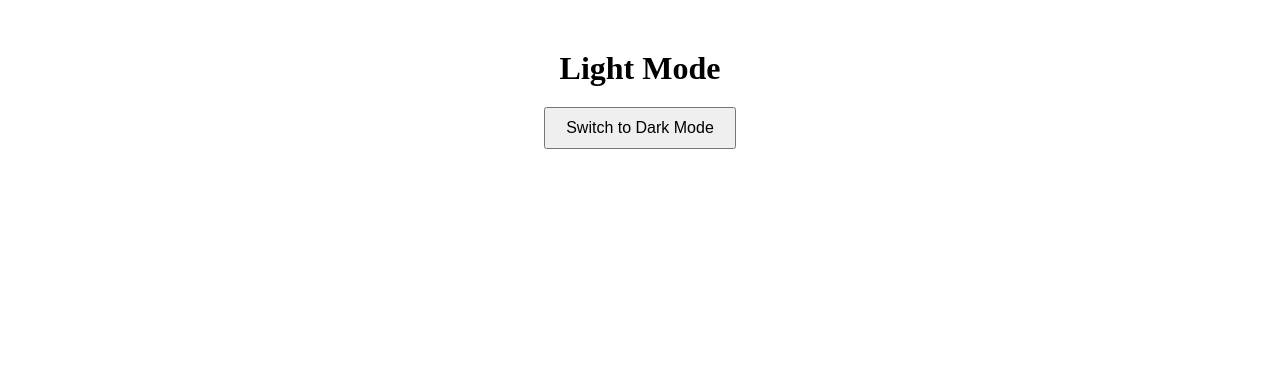
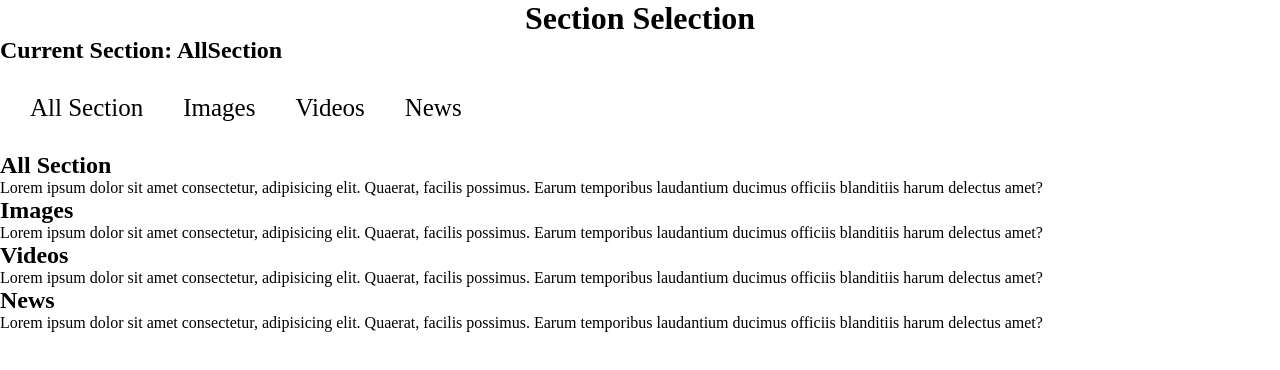
Before and after one commit to sagarr59/mindrisers-mern, a React (Vite) app in the folder react/: page / in a window 1280 px wide. Shown: the top 370 px of the page. Built offline with nearby package versions, Linux system fonts and the light colour scheme.

Commit message:
modified

```diff
--- a/react/src/App.jsx
+++ b/react/src/App.jsx
@@ -1,17 +1,21 @@
 // import ProductsList from "./components/Products/ProductsList.jsx"
-// import Todo from "./components/Products/Todo/Todos.jsx"
+// import Todo from "./components/Todo/Todos.jsx"
+
 import Counter from "./Counter.jsx"
+import GoogleTabs from "./GoogleTabs.jsx"
 import Theme from "./Theme.jsx"
-import ThemeChange from "./ThemeChange.jsx"
+
 function App() {
   return (
     <>
+      <GoogleTabs />
+      <br />
       {/* <Counter />
       <br />
       <br />
       <Theme /> */}
-      <ThemeChange />
-      {/* <Todo />
+      {/*
+      <Todo />
       <ProductsList /> */}
     </>
   )
--- a/react/src/Counter.jsx
+++ b/react/src/Counter.jsx
@@ -32,8 +32,12 @@ export default function Counter() {
     <div>
       <h1>Counter:{value}</h1>
 
-      <button onClick={increment}>Increment</button>
-      <button onClick={decrement}>Decrement</button>
+      <button className="count" onClick={increment}>
+        Increment
+      </button>
+      <button className="count" onClick={decrement}>
+        Decrement
+      </button>
     </div>
   )
 }
--- a/react/src/Theme.jsx
+++ b/react/src/Theme.jsx
@@ -13,22 +13,37 @@ export default function Theme() {
 
   return (
     <div className={theme === "dark" ? "dark" : "light"}>
-      <p>Current theme: {theme}</p>
+      {/* dynamic class name */}
+      <h1>Theme Change</h1>
+      <h2>Current Theme: {theme}</h2>
 
-      <button onClick={darkMode}>Dark Theme</button>
-      <button onClick={lightMode}>Light Theme</button>
-
+      {theme == "dark" ? (
+        <button className="btn" onClick={lightMode}>
+          Light Theme
+        </button>
+      ) : (
+        <button className="btn" onClick={darkMode}>
+          Dark Theme
+        </button>
+      )}
+      <h3>AAA</h3>
       <p>
-        Lorem ipsum dolor sit amet, consectetur adipisicing elit. Delectus ipsum laboriosam provident perspiciatis voluptatum neque quos officia adipisci
-        deleniti magnam expedita vero, placeat, sed at illum inventore iste cupiditate veniam!
+        Lorem ipsum dolor sit amet consectetur adipisicing elit. Vero voluptate odio quisquam sit a dolorem asperiores rem sequi, et ducimus delectus mollitia
+        deleniti consequuntur recusandae quis eius aperiam suscipit sunt, itaque vel! Ab dolore, dignissimos hic nemo animi consequuntur quae voluptate harum?
+        Quaerat sapiente quo earum harum ducimus reprehenderit vel explicabo nisi officia totam, similique mollitia eaque eveniet quos reiciendis sit magni ex
+        cumque, vitae laudantium iusto quasi expedita hic aspernatur? Obcaecati in ut voluptatibus, provident culpa reprehenderit voluptas vitae aliquid nulla
+        debitis libero. Laudantium delectus nisi amet quibusdam. A sunt odio, suscipit minima unde quas? Similique consequatur harum quidem ipsum sunt magnam,
+        iure blanditiis odit mollitia numquam sit! Ipsum pariatur, temporibus fuga nesciunt odio suscipit optio exercitationem corporis recusandae accusantium
+        cupiditate nemo dignissimos dolor officiis quod, ad laboriosam assumenda aliquid vel. Iusto ad temporibus necessitatibus enim. Impedit quia suscipit
+        debitis eligendi cumque totam provident quo minus. Tempore, pariatur est.
       </p>
+      <h3>BBB</h3>
       <p>
-        Lorem ipsum dolor sit amet, consectetur adipisicing elit. Delectus ipsum laboriosam provident perspiciatis voluptatum neque quos officia adipisci
-        deleniti magnam expedita vero, placeat, sed at illum inventore iste cupiditate veniam!
-      </p>
-      <p>
-        Lorem ipsum dolor sit amet, consectetur adipisicing elit. Delectus ipsum laboriosam provident perspiciatis voluptatum neque quos officia adipisci
-        deleniti magnam expedita vero, placeat, sed at illum inventore iste cupiditate veniam!
+        Lorem ipsum dolor, sit amet consectetur adipisicing elit. Voluptatibus saepe quisquam nam minima vero blanditiis repudiandae ut illum pariatur similique
+        debitis iste accusantium quia explicabo dignissimos itaque ullam at repellendus iusto molestias, facere autem tempore! Voluptate minus sit consectetur
+        sequi. Tempora labore doloribus quis ab adipisci nisi voluptatum aliquam ad unde, placeat ullam excepturi ducimus a perferendis laborum in eaque
+        delectus maxime sed sunt sapiente consequatur blanditiis. Ad quo ea asperiores, voluptate quos natus perspiciatis id laborum sunt tempora quia?
+        Obcaecati quae ipsa, mollitia vitae explicabo odit ut fuga corrupti?
       </p>
     </div>
   )
--- a/react/src/ThemeChange.css
+++ /dev/null
@@ -1,24 +0,0 @@
-body.light-mode {
-    background-color: white;
-    color: black;
-  }
-
-  body.dark-mode {
-    background-color: black;
-    color: white;
-  }
-
-  .app {
-    text-align: center;
-  }
-
-  .app-header {
-    margin-top: 50px;
-  }
-
-  button {
-    padding: 10px 20px;
-    font-size: 16px;
-    margin-top: 20px;
-    cursor: pointer;
-  }
--- a/react/src/ThemeChange.jsx
+++ /dev/null
@@ -1,25 +0,0 @@
-import React, { useState, useEffect } from "react"
-import "./ThemeChange.css" // Assume that this file contains the necessary CSS
-
-const ThemeChange = () => {
-  const [isDarkMode, setIsDarkMode] = useState(false)
-
-  useEffect(() => {
-    document.body.className = isDarkMode ? "dark-mode" : "light-mode"
-  }, [isDarkMode])
-
-  const toggleTheme = () => {
-    setIsDarkMode((prevMode) => !prevMode)
-  }
-
-  return (
-    <div className="app">
-      <header className="app-header">
-        <h1>{isDarkMode ? "Dark Mode" : "Light Mode"}</h1>
-        <button onClick={toggleTheme}>Switch to {isDarkMode ? "Light" : "Dark"} Mode</button>
-      </header>
-    </div>
-  )
-}
-
-export default ThemeChange
--- a/react/src/components/Todo/Todos.jsx
+++ b/react/src/components/Todo/Todos.jsx
@@ -24,12 +24,10 @@ let todos = [
   {
     title: "REACT",
     status: false,
-    user: "Sagar",
   },
   {
     title: "MONOGODB",
     status: false,
-    user: "Sagar",
   },
   {
     title: "EXPRESS.JS",
@@ -49,16 +47,18 @@ export default function Todo() {
             <tr>
               <th>TITLE</th>
               <th>STATUS</th>
+              <th>USERS</th>
             </tr>
           </thead>
           <tbody>
             {todos.map((todo, index) => (
               <tr key={index}>
                 <td>
-                  {todo.title} {todo.user ? `(${todo.user})` : ``}
+                  {todo.title} {todo.user ? `(${todo.user})` : ""}
                 </td>
                 {/* conditional rendering */}
                 <td>{todo.status ? "✅" : "❌"}</td>
+                <td>{todo.user ? <span> {todo.user}</span> : <span> -</span>}</td>
               </tr>
             ))}
           </tbody>
--- a/react/src/components/Todo/todos.css
+++ b/react/src/components/Todo/todos.css
@@ -8,17 +8,19 @@ td {
   border: 3px solid black;
   padding: 8px;
   text-align: center;
+
 }
 
 th {
-  background-color: hsl(243, 64%, 76%);
+  background-color: rgb(180, 183, 160);
 
   font-size: 30px;
 }
 
 td {
-  background-color: #c7e9f7;
+  background-color: rgb(51, 93, 107);
   font-weight: bold;
+  color: rgb(195, 238, 238);
 }
 h1 {
   text-align: center;
--- a/react/src/index.css
+++ b/react/src/index.css
@@ -4,9 +4,9 @@
   box-sizing: border-box;
 }
 
-/* h1{
+/* h1 {
   padding: 30px;
-  background-color: antiquewhite;
+  background-color: rgb(21, 210, 217);
   text-align: center;
 } */
 
@@ -54,6 +54,45 @@
 }
 
 .dark {
-  background-color: black;
+  background-color: rgb(44, 42, 42);
   color: white;
 }
+
+.btn,
+.count {
+  background-color: rgb(30, 200, 200);
+  border-radius: 5px;
+  color: rgb(0, 0, 0);
+  font-weight: bold;
+  margin: 5px;
+  padding: 10px;
+  border: none;
+  cursor: pointer;
+  font-size: 16px;
+}
+
+.btn:hover {
+  scale: 1.1;
+}
+.count:hover {
+  scale: 1.1;
+}
+
+.section {
+  display: flex;
+  gap: 40px;
+  text-decoration: none;
+  list-style-type: none;
+  font-size: 25px;
+  padding: 30px;
+  cursor: pointer;
+}
+
+.section > li {
+  border-radius: 4px;
+}
+
+.section > li:hover {
+  text-decoration: underline;
+  scale: 1.1;
+}
--- a/react/src/main.jsx
+++ b/react/src/main.jsx
@@ -1,6 +1,7 @@
 import React from "react"
 import ReactDOM from "react-dom/client"
 import "./index.css"
+import "./components/Todo/todos.css"
 import "./components/Todo/Todos.jsx"
 import App from "./App"
 
```
Also changed, not shown: 1 other file (tests, documents, lock files or other folders).
